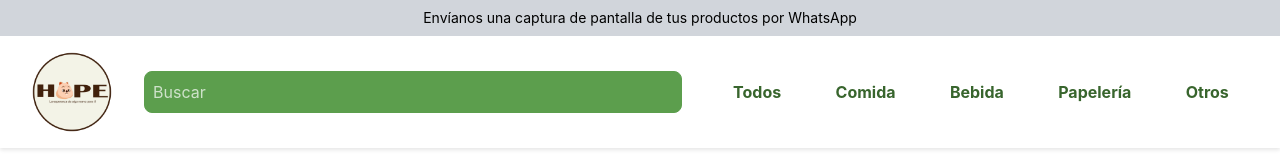
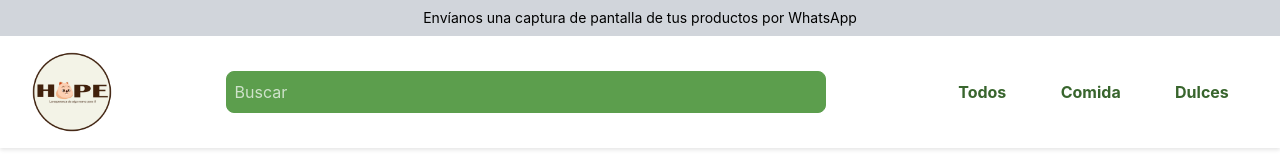
Before and after one commit to EduardoAjuchan/CatalogoHope, a React (Vite) app: page /producto/1 in a window 1280 px wide. Shown: the top 164 px of the page. Built offline with nearby package versions, Linux system fonts and the light colour scheme.

Commit message:
update productos

```diff
--- a/src/data.js
+++ b/src/data.js
@@ -18,90 +18,90 @@ export const productos = [
   },
   {
     id: 3,
-    nombre: "Bebida de Frutas",
-    categoria: "Bebida",
+    nombre: "Bolitas de chocolate",
+    categoria: "Comida",
     precio: 300.0,
-    descripcion: "Bebida de frutas naturales.",
+    descripcion: "Dolitas de nuez cubiertas de chocolate",
+    imagen: "https://i.imgur.com/JfwFJ8j.jpeg", // Ruta desde public
+  },
+  {
+    id: 4,
+    nombre: "Dulces chiclosos",
+    categoria: "Dulces",
+    precio: 10.0,
+    descripcion: "Dulces chiclosos con sabor a frutas",
+    imagen: "https://i.imgur.com/6EcuyP5.jpeg", // Ruta desde public
+  },
+  {
+    id: 5,
+    nombre: "Dulces de uva",
+    categoria: "Dulces",
+    precio: 350.0,
+    descripcion: "Dulces coreanos con sabor a uva",
     imagen: "https://i.imgur.com/xPyuWBA.jpeg", // Ruta desde public
   },
   {
-    id: 4,
-    nombre: "Tijeras",
-    categoria: "Papelería",
-    precio: 500.0,
-    descripcion: "Tijeras de acero inoxidable.",
-    imagen: "https://i.imgur.com/JfwFJ8j.jpeg", // Ruta desde public
-  },
-  {
-    id: 5,
-    nombre: "Producto",
-    categoria: "Otros",
+    id: 6,
+    nombre: "Galletas de fresa",
+    categoria: "Comida",
     precio: 350.0,
-    descripcion: "Perfecto para días lluviosos.",
-    imagen: "https://i.imgur.com/6EcuyP5.jpeg", // Ruta desde public
-  },
-  {
-    id: 6,
-    nombre: "Producto",
-    categoria: "Otros",
-    precio: 350.0,
-    descripcion: "Perfecto para días lluviosos.",
+    descripcion: "Galletas coreanas con sabor a fresa",
     imagen: "https://i.imgur.com/dIZ69Ig.jpeg", // Ruta desde public
   },
   {
     id: 7,
-    nombre: "Producto",
-    categoria: "Otros",
+    nombre: "Galletas con chispas de chocolate",
+    categoria: "Comida",
     precio: 350.0,
-    descripcion: "Perfecto para días lluviosos.",
-    imagen: "https://i.imgur.com/6EcuyP5.jpeg", // Ruta desde public
+    descripcion: "Galletas coreanas con chispas de chocolate",
+    imagen: "https://i.imgur.com/fWFPAzu.jpeg", // Ruta desde public
   },
   {
     id: 8,
-    nombre: "Producto",
-    categoria: "Otros",
+    nombre: "Honguitos de chocolate",
+    categoria: "Comida",
     precio: 350.0,
-    descripcion: "Perfecto para días lluviosos.",
-    imagen: "https://i.imgur.com/6EcuyP5.jpeg", // Ruta desde public
+    descripcion: "Honguitos de chocolate coreanos",
+    imagen: "https://i.imgur.com/05P7F21.jpeg", // Ruta desde public
   },
   {
     id: 9,
-    nombre: "Producto",
-    categoria: "Otros",
+    nombre: "Caramelos de menta",
+    categoria: "Dulces",
     precio: 350.0,
-    descripcion: "Perfecto para días lluviosos.",
-    imagen: "https://i.imgur.com/6EcuyP5.jpeg", // Ruta desde public
+    descripcion: "Caramelos coreanos de menta",
+    imagen: "https://i.imgur.com/LhjiXz1.jpeg", // Ruta desde public
   },
   {
     id: 10,
-    nombre: "Producto",
-    categoria: "Otros",
+    nombre: "Mini galletas de chocolate",
+    categoria: "Comida",
     precio: 350.0,
-    descripcion: "Perfecto para días lluviosos.",
+    descripcion: "Mini galletas coreanas rellenas de chocolate",
     imagen: "https://i.imgur.com/6EcuyP5.jpeg", // Ruta desde public
   },
   {
     id: 11,
-    nombre: "Producto",
-    categoria: "Otros",
+    nombre: "Sopa ramen paldo de mariscos (picante)",
+    categoria: "Comida",
     precio: 350.0,
-    descripcion: "Perfecto para días lluviosos.",
-    imagen: "https://i.imgur.com/6EcuyP5.jpeg", // Ruta desde public
+    descripcion: "Sopa ramen coreana en tazón de mariscos picante",
+    imagen: "https://i.imgur.com/t1wF0yb.jpeg", // Ruta desde public
   },
   {
     id: 12,
-    nombre: "Producto",
-    categoria: "Otros",
+    nombre: "Pastelitos de pez",
+    categoria: "Comida",
     precio: 350.0,
-    descripcion: "Perfecto para días lluviosos.",
-    imagen: "https://i.imgur.com/6EcuyP5.jpeg", // Ruta desde public
+    descripcion: "Pastelitos coreanos de pez con relleno de chocolate",
+    imagen: "https://i.imgur.com/NT3JefJ.jpeg", // Ruta desde public
   },
   {
     id: 13,
-    nombre: "Producto",
-    categoria: "Otros",
+    nombre: "Dulces coreanos de leche",
+    categoria: "Dulces",
     precio: 350.0,
-    descripcion: "Perfecto para días lluviosos.",
-    imagen: "https://i.imgur.com/6EcuyP5.jpeg", // Ruta desde public
+    descripcion: "Deliciosos dulces coreanos de leche",
+    imagen: "https://i.imgur.com/mObWeMg.jpeg", // Ruta desde public
   },
 ];
```
